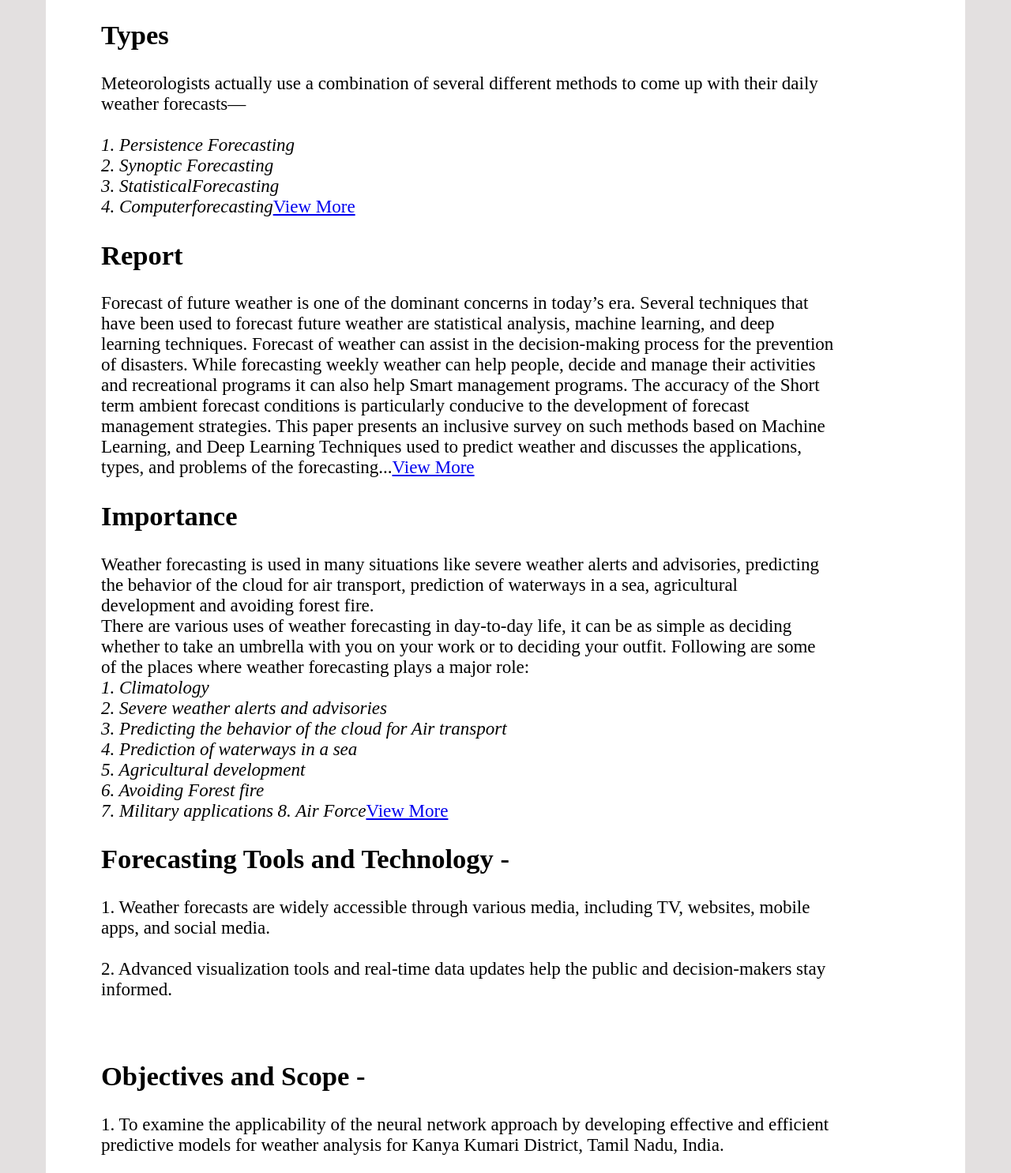
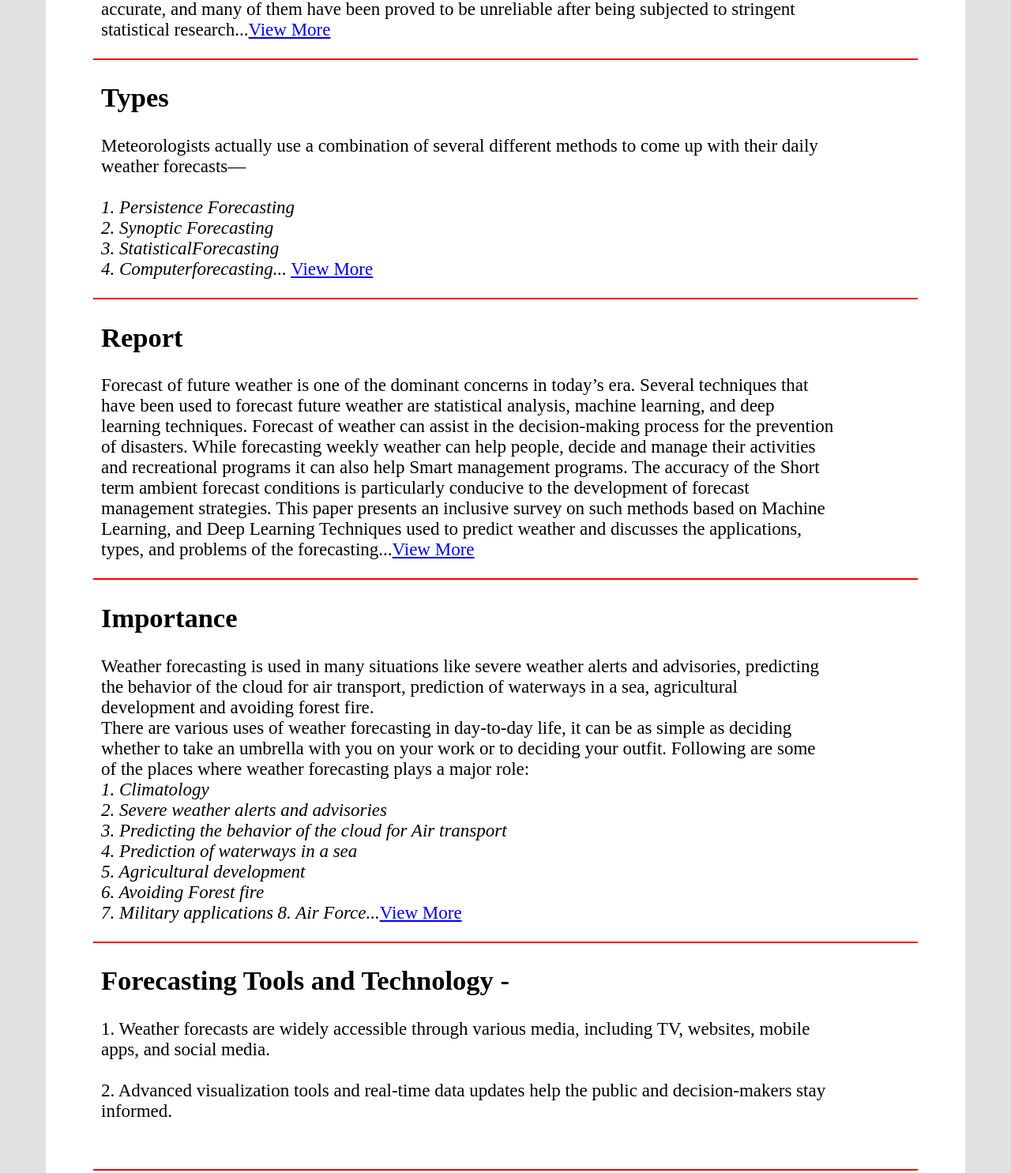
Before and after one commit to Aditya0Kumar/Weather-Forecasting, a plain HTML site: page complete/index.html in a window 1280 px wide. Shown: the part 1300-2785 px from the top of the page at 79% size. Drawn offline with Linux system fonts and the light colour scheme; a script that the page names is missing.

Commit message:
Update index.html

```diff
--- a/complete/index.html
+++ b/complete/index.html
@@ -40,13 +40,13 @@
                     </div>
                 </div>
             </div>
-
-
-        </div>
+        </div><br>
         <div class="map">
             <div id="Map_enoKaphbMaKohTpbLWhhoWocoga"></div>
             <script src="https://www.tutiempo.net/s-widget/fm/enoKaphbMaKohTpbLWhhoWocoga.js"></script>
         </div>
+        <br>
+        <br>
         <div class="triobody">
             <h1 style="margin-top: 10px;"><br>Weather Forecasting</h1>
             <p>Weather simply refers to the condition of air on the earth at a given place and time.
@@ -74,20 +74,22 @@
                           the next day was usually sunny. This knowledge was passed down over the years,
                            resulting in weather lore. However, not all of these forecasts are accurate,
                            and many of them have been proved to be unreliable after being subjected to
-                           stringent statistical research.<a href="history.html">View More</a></p>
+                           stringent statistical research...<a href="history.html">View More</a></p>
 
                 </div>
-
+                <hr color="red" style="margin-left: 60px; margin-right: 60px">
                 <div class="texts">
                     <h2>Types</h2>
                     <p>Meteorologists actually use a combination of several different methods
                         to come up with their daily weather forecasts—
                         <br>
                         <br>
-                        <i>1. Persistence Forecasting <br>2. Synoptic Forecasting <br>3. StatisticalForecasting<br>4. Computerforecasting</i><a href="types.html">View More</a></p>
+                        <i>1. Persistence Forecasting <br>2. Synoptic Forecasting <br>
+                            3. StatisticalForecasting<br>4. Computerforecasting...</i>
+                            <a href="types.html">View More</a></p>
 
                 </div>
-
+                <hr color="red" style="margin-left: 60px; margin-right: 60px">
                 <div class="texts">
                     <h2>Report</h2>
                     <p>Forecast of future weather is one of the dominant concerns in
@@ -107,7 +109,7 @@
                         forecasting...<a href="survey.html">View More</a></p>
 
                 </div>
-
+                <hr color="red" style="margin-left: 60px; margin-right: 60px">
                 <div class="texts">
                     <h2>Importance</h2>
                     <p> Weather forecasting is used in many situations like severe weather alerts and advisories, predicting the behavior of the cloud for air transport, prediction of waterways in a sea, agricultural development and avoiding forest fire.
@@ -115,10 +117,10 @@
                     <br><i>1. Climatology</i><br><i>2. Severe weather alerts and advisories</i><br><i>3. Predicting the behavior of the cloud for Air transport</i>
                     <br><i>4. Prediction of waterways in a sea</i><br><i>5. Agricultural development</i>
                     <br><i>6. Avoiding Forest fire</i><br><i>7. Military applications</i>
-                    <i>8. Air Force</i><a href="importance.html">View More</a></p>
+                    <i>8. Air Force...</i><a href="importance.html">View More</a></p>
 
                 </div>
-
+                <hr color="red" style="margin-left: 60px; margin-right: 60px">
                 <div class="texts">
                     <h2>Forecasting Tools and Technology -</h2>
                     <p> 1. Weather forecasts are widely accessible through various media, including TV, websites, mobile apps, and social media.
@@ -127,12 +129,13 @@
                         </p>
                     <br>
                 </div>
+                <hr color="red" style="margin-left: 60px; margin-right: 60px">
                 <div class="texts">
                     <h2>Objectives and Scope -</h2>
                     <p> 1. To examine the applicability of the neural network approach by developing effective and efficient predictive models for weather analysis for Kanya Kumari District, Tamil Nadu, India.
                         <br>
                     <br>2. To develop an efficient, reliable, and effective weather forecasting system based on Back Propagation Neural Network, Radial Basis Function Neural Network, Generalized Regression Neural Network, and Fuzzy ARTMAP Neural Network.
-                    <br>3. To develope a website giving report on weather forecasting.</p>
+                    <br><br>3. To develope a website giving report on weather forecasting.</p>
                     <br>
                 </div>
             </div>
```
